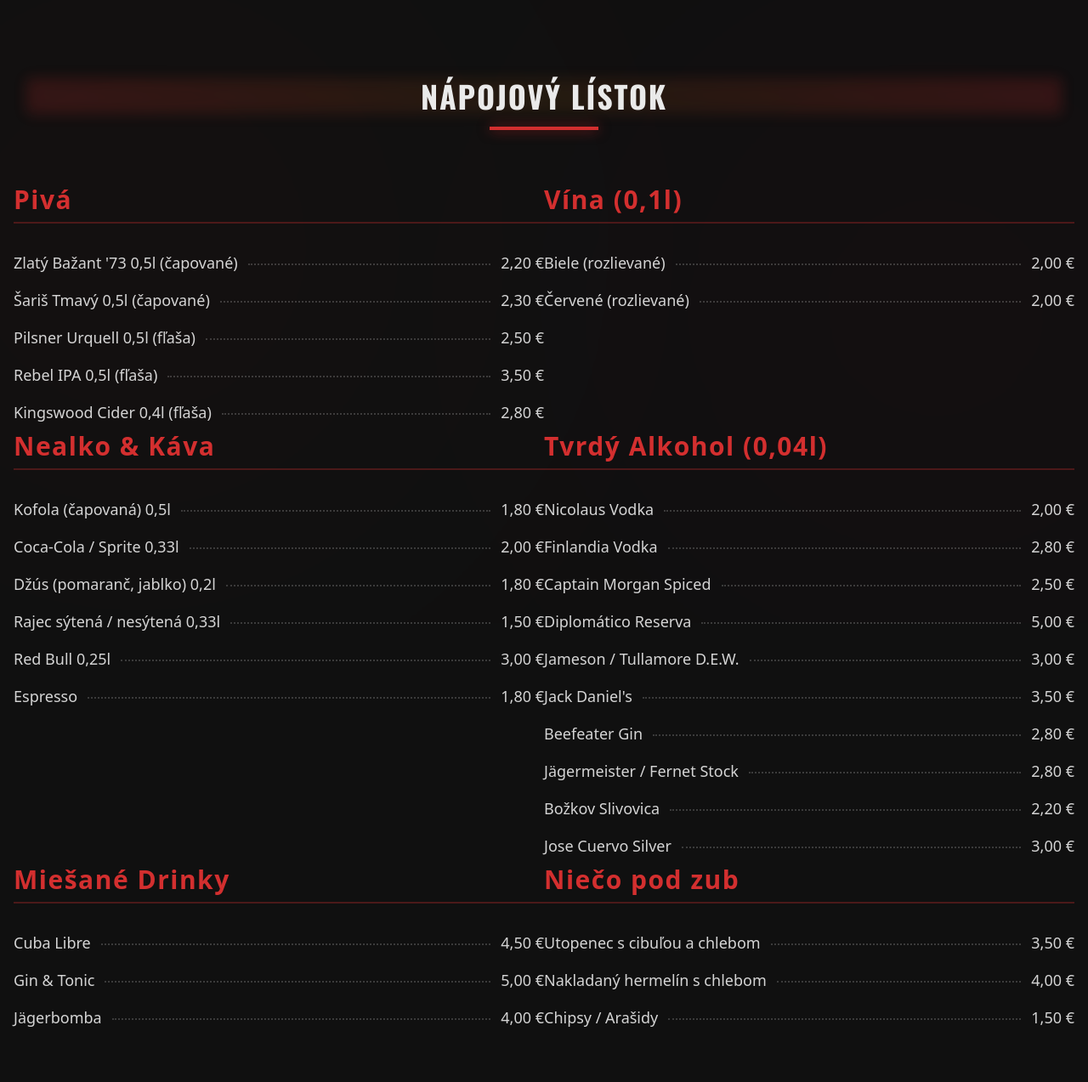
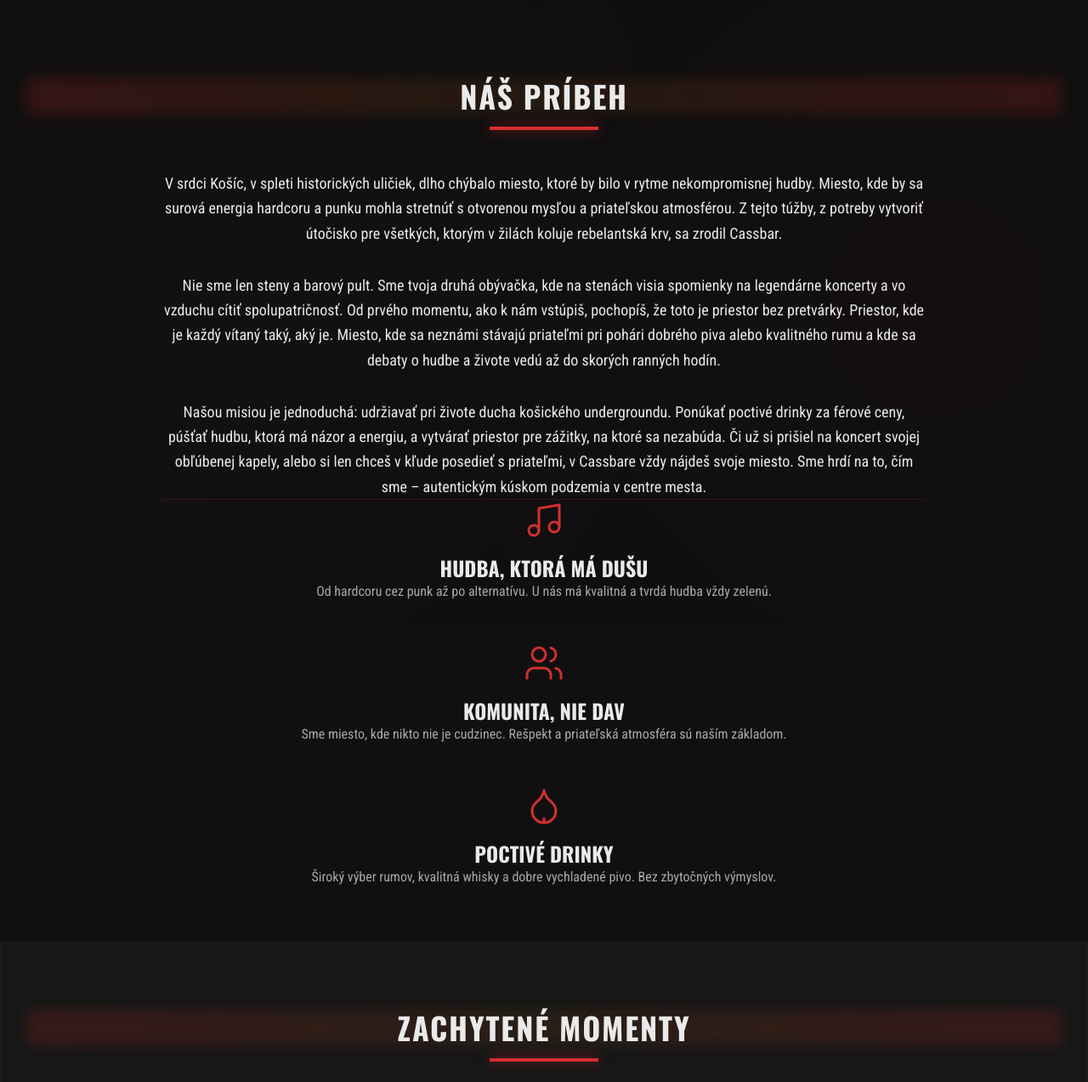
Before and after one commit to Matusbenco/Cassbar, a plain HTML site: page o-nas.html in a window 1280 px wide. Shown: the part 67-1340 px from the top of the page at 85% size. Drawn offline with nearby package versions, Linux system fonts and the light colour scheme.

Commit message:
Add files via upload

```diff
--- a/o-nas.html
+++ b/o-nas.html
@@ -3,11 +3,11 @@
 <head>
     <meta charset="utf-8" />
     <meta name="viewport" content="width=device-width, initial-scale=1" />
-    <title>Nápojový lístok | Cassbar Košice</title>
-    <meta name="description" content="Pozri si našu ponuku pív, rumov, drinkov a ďalších nápojov v Cassbare." />
+    <title>Náš príbeh | Cassbar Košice</title>
+    <meta name="description" content="Cassbar nie je len bar. Je to útočisko pre všetkých, ktorí hľadajú autentický priestor s dušou, kde vládne hardcore, punk a alternatívna hudba." />
     <link rel="stylesheet" href="https://cdn.jsdelivr.net/npm/swiper@11/swiper-bundle.min.css" />
     <link rel="stylesheet" href="https://cdn.jsdelivr.net/npm/glightbox/dist/css/glightbox.min.css" />
-    <link rel="stylesheet" href="style.css?v=FINAL" />
+    <link rel="stylesheet" href="style.css" />
 </head>
 <body class="antialiased">
 <div class="concert-lights-bg"></div>
@@ -17,13 +17,13 @@
             <a class="flex items-center space-x-2 hover-lift z-10" href="index.html"><span class="header-logo-font">CASSBAR</span></a>
             <div class="hidden md:flex items-center space-x-8">
                 <a class="text-cassbar-light hover:text-cassbar-accent transition-all duration-300 font-condensed font-bold tracking-wider text-sm relative group" href="index.html">DOMOV<span class="absolute -bottom-1 left-0 w-0 h-0.5 bg-cassbar-accent transition-all duration-300 group-hover:w-full pulse-glow"></span></a>
-                <a class="text-cassbar-light hover:text-cassbar-accent transition-all duration-300 font-condensed font-bold tracking-wider text-sm relative group" href="o-nas.html">O NÁS<span class="absolute -bottom-1 left-0 w-0 h-0.5 bg-cassbar-accent transition-all duration-300 group-hover:w-full pulse-glow"></span></a>
-                <a class="text-cassbar-light hover:text-cassbar-accent transition-all duration-300 font-condensed font-bold tracking-wider text-sm relative group" href="napojovy-listok.html">NÁPOJOVÝ LÍSTOK<span class="absolute -bottom-1 left-0 w-full h-0.5 bg-cassbar-accent pulse-glow"></span></a>
+                <a class="text-cassbar-light hover:text-cassbar-accent transition-all duration-300 font-condensed font-bold tracking-wider text-sm relative group" href="o-nas.html">O NÁS<span class="absolute -bottom-1 left-0 w-full h-0.5 bg-cassbar-accent pulse-glow"></span></a>
+                <a class="text-cassbar-light hover:text-cassbar-accent transition-all duration-300 font-condensed font-bold tracking-wider text-sm relative group" href="napojovy-listok.html">NÁPOJOVÝ LÍSTOK<span class="absolute -bottom-1 left-0 w-0 h-0.5 bg-cassbar-accent transition-all duration-300 group-hover:w-full pulse-glow"></span></a>
                 <a class="text-cassbar-light hover:text-cassbar-accent transition-all duration-300 font-condensed font-bold tracking-wider text-sm relative group" href="kontakt.html">KONTAKT<span class="absolute -bottom-1 left-0 w-0 h-0.5 bg-cassbar-accent transition-all duration-300 group-hover:w-full pulse-glow"></span></a>
             </div>
             <div class="md:hidden">
                 <button id="mobile-menu-button" class="inline-flex items-center justify-center whitespace-nowrap text-sm font-medium h-9 rounded-md px-3 text-cassbar-light hover:text-cassbar-accent">
-                    <svg xmlns="http://www.w3.org/2000/svg" width="24" height="24" viewBox="0 0 24 24" fill="none" stroke="currentColor" stroke-width="2" stroke-linecap="round" stroke-linejoin="round" class="lucide lucide-menu"><line x1="4" x2="20" y1="12" y2="12"></line><line x1="4" x2="20" y1="6" y2="6"></line><line x1="4" x2="20" y1="18" y2="18"></line></svg>
+                    <svg xmlns="http://www.w3.org/2000/svg" width="24" height="24" viewBox="0 0 24 24" fill="none" stroke="currentColor" stroke-width="2" stroke-linecap="round" stroke-linejoin="round"><line x1="4" x2="20" y1="12" y2="12"></line><line x1="4" x2="20" y1="6" y2="6"></line><line x1="4" x2="20" y1="18" y2="18"></line></svg>
                 </button>
             </div>
         </div>
@@ -38,70 +38,56 @@
 <main class="relative z-10 pt-24 pb-12">
     <section class="py-16">
         <div class="container mx-auto px-4">
-            <div class="text-center mb-16">
-                <h1 class="font-display text-4xl md:text-6xl text-cassbar-light mb-4 tracking-wider enhanced-glow">NÁPOJOVÝ LÍSTOK</h1>
+            <div class="text-center mb-12">
+                <h1 class="font-display text-4xl md:text-6xl text-cassbar-light mb-4 tracking-wider enhanced-glow">NÁŠ PRÍBEH</h1>
                 <div class="w-32 h-1 bg-cassbar-accent mx-auto pulse-glow"></div>
             </div>
-            <div class="grid md:grid-cols-2 gap-x-12 gap-y-16 max-w-5xl mx-auto">
-                <div class="menu-category">
-                    <h2 class="menu-category-title">Pivá</h2>
-                    <ul class="menu-list">
-                        <li><span>Zlatý Bažant '73 0,5l (čapované)</span><span class="menu-item-filler"></span><span>2,20 €</span></li>
-                        <li><span>Šariš Tmavý 0,5l (čapované)</span><span class="menu-item-filler"></span><span>2,30 €</span></li>
-                        <li><span>Pilsner Urquell 0,5l (fľaša)</span><span class="menu-item-filler"></span><span>2,50 €</span></li>
-                        <li><span>Rebel IPA 0,5l (fľaša)</span><span class="menu-item-filler"></span><span>3,50 €</span></li>
-                        <li><span>Kingswood Cider 0,4l (fľaša)</span><span class="menu-item-filler"></span><span>2,80 €</span></li>
-                    </ul>
+            <div class="max-w-4xl mx-auto">
+                <div class="font-condensed text-lg text-cassbar-light text-center leading-relaxed">
+                    <p class="mb-8">V srdci Košíc, v spleti historických uličiek, dlho chýbalo miesto, ktoré by bilo v rytme nekompromisnej hudby. Miesto, kde by sa surová energia hardcoru a punku mohla stretnúť s otvorenou mysľou a priateľskou atmosférou. Z tejto túžby, z potreby vytvoriť útočisko pre všetkých, ktorým v žilách koluje rebelantská krv, sa zrodil Cassbar.</p>
+                    <p class="mb-8">Nie sme len steny a barový pult. Sme tvoja druhá obývačka, kde na stenách visia spomienky na legendárne koncerty a vo vzduchu cítiť spolupatričnosť. Od prvého momentu, ako k nám vstúpiš, pochopíš, že toto je priestor bez pretvárky. Priestor, kde je každý vítaný taký, aký je. Miesto, kde sa neznámi stávajú priateľmi pri pohári dobrého piva alebo kvalitného rumu a kde sa debaty o hudbe a živote vedú až do skorých ranných hodín.</p>
+                    <p>Našou misiou je jednoduchá: udržiavať pri živote ducha košického undergroundu. Ponúkať poctivé drinky za férové ceny, púšťať hudbu, ktorá má názor a energiu, a vytvárať priestor pre zážitky, na ktoré sa nezabúda. Či už si prišiel na koncert svojej obľúbenej kapely, alebo si len chceš v kľude posedieť s priateľmi, v Cassbare vždy nájdeš svoje miesto. Sme hrdí na to, čím sme – autentickým kúskom podzemia v centre mesta.</p>
                 </div>
-                <div class="menu-category">
-                    <h2 class="menu-category-title">Vína (0,1l)</h2>
-                    <ul class="menu-list">
-                        <li><span>Biele (rozlievané)</span><span class="menu-item-filler"></span><span>2,00 €</span></li>
-                        <li><span>Červené (rozlievané)</span><span class="menu-item-filler"></span><span>2,00 €</span></li>
-                    </ul>
+                <hr class="border-cassbar-accent/20 my-16">
+                <div class="grid md:grid-cols-3 gap-12 text-center">
+                    <div>
+                        <svg xmlns="http://www.w3.org/2000/svg" width="24" height="24" viewBox="0 0 24 24" fill="none" stroke="currentColor" stroke-width="2" stroke-linecap="round" stroke-linejoin="round" class="feature-icon"><path d="M9 18V5l12-2v13"/><circle cx="6" cy="18" r="3"/><circle cx="18" cy="16" r="3"/></svg>
+                        <h3 class="font-display text-2xl text-cassbar-light mb-2">HUDBA, KTORÁ MÁ DUŠU</h3>
+                        <p class="font-condensed text-cassbar-light/70">Od hardcoru cez punk až po alternatívu. U nás má kvalitná a tvrdá hudba vždy zelenú.</p>
+                    </div>
+                    <div>
+                        <svg xmlns="http://www.w3.org/2000/svg" width="24" height="24" viewBox="0 0 24 24" fill="none" stroke="currentColor" stroke-width="2" stroke-linecap="round" stroke-linejoin="round" class="feature-icon"><path d="M16 21v-2a4 4 0 0 0-4-4H6a4 4 0 0 0-4 4v2"/><circle cx="9" cy="7" r="4"/><path d="M22 21v-2a4 4 0 0 0-3-3.87"/><path d="M16 3.13a4 4 0 0 1 0 7.75"/></svg>
+                        <h3 class="font-display text-2xl text-cassbar-light mb-2">KOMUNITA, NIE DAV</h3>
+                        <p class="font-condensed text-cassbar-light/70">Sme miesto, kde nikto nie je cudzinec. Rešpekt a priateľská atmosféra sú naším základom.</p>
+                    </div>
+                    <div>
+                        <svg xmlns="http://www.w3.org/2000/svg" width="24" height="24" viewBox="0 0 24 24" fill="none" stroke="currentColor" stroke-width="2" stroke-linecap="round" stroke-linejoin="round" class="feature-icon"><path d="M12 22a7 7 0 0 0 7-7c0-2-1-3.9-3-5.5s-3.5-4-4-6.5c-.5 2.5-2 4.9-4 6.5s-3 3.5-3 5.5a7 7 0 0 0 7 7z"/><path d="M12 22v-2.5"/></svg>
+                        <h3 class="font-display text-2xl text-cassbar-light mb-2">POCTIVÉ DRINKY</h3>
+                        <p class="font-condensed text-cassbar-light/70">Široký výber rumov, kvalitná whisky a dobre vychladené pivo. Bez zbytočných výmyslov.</p>
+                    </div>
                 </div>
-                <div class="menu-category">
-                    <h2 class="menu-category-title">Nealko & Káva</h2>
-                    <ul class="menu-list">
-                        <li><span>Kofola (čapovaná) 0,5l</span><span class="menu-item-filler"></span><span>1,80 €</span></li>
-                        <li><span>Coca-Cola / Sprite 0,33l</span><span class="menu-item-filler"></span><span>2,00 €</span></li>
-                        <li><span>Džús (pomaranč, jablko) 0,2l</span><span class="menu-item-filler"></span><span>1,80 €</span></li>
-                        <li><span>Rajec sýtená / nesýtená 0,33l</span><span class="menu-item-filler"></span><span>1,50 €</span></li>
-                        <li><span>Red Bull 0,25l</span><span class="menu-item-filler"></span><span>3,00 €</span></li>
-                        <li><span>Espresso</span><span class="menu-item-filler"></span><span>1,80 €</span></li>
-                    </ul>
+            </div>
+        </div>
+    </section>
+    <section class="py-20 relative z-10 content-backdrop">
+        <div class="container mx-auto px-4">
+            <div class="text-center mb-16">
+                <h2 class="font-display text-4xl md:text-6xl text-cassbar-light mb-4 tracking-wider enhanced-glow">ZACHYTENÉ MOMENTY</h2>
+                <div class="w-32 h-1 bg-cassbar-accent mx-auto mb-6 pulse-glow"></div>
+            </div>
+            <div class="swiper gallery-swiper">
+                <div class="swiper-wrapper">
+                    <div class="swiper-slide"><a href="casbar1.jpg" class="glightbox" data-gallery="cassbar-gallery"><img src="casbar1.jpg" alt="Pohľad na bar v Cassbare" class="gallery-item-img" /></a></div>
+                    <div class="swiper-slide"><a href="casbar2.jpg" class="glightbox" data-gallery="cassbar-gallery"><img src="casbar2.jpg" alt="Priestory na sedenie v Cassbare" class="gallery-item-img" /></a></div>
+                    <div class="swiper-slide"><a href="casbar3.jpg" class="glightbox" data-gallery="cassbar-gallery"><img src="casbar3.jpg" alt="Stena s plagátmi kapiel" class="gallery-item-img" /></a></div>
+                    <div class="swiper-slide"><a href="casbar4.jpg" class="glightbox" data-gallery="cassbar-gallery"><img src="casbar4.jpg" alt="Výzdoba a atmosféra podniku" class="gallery-item-img" /></a></div>
+                    <div class="swiper-slide"><a href="casbar5.jpg" class="glightbox" data-gallery="cassbar-gallery"><img src="casbar5.jpg" alt="Detail interiéru Cassbaru" class="gallery-item-img" /></a></div>
+                    <div class="swiper-slide"><a href="casbar6.jpg" class="glightbox" data-gallery="cassbar-gallery"><img src="casbar6.jpg" alt="Miesto na posedenie s priateľmi" class="gallery-item-img" /></a></div>
+                    <div class="swiper-slide"><a href="casbar7.jpg" class="glightbox" data-gallery="cassbar-gallery"><img src="casbar7.jpg" alt="Stena slávy s podpismi" class="gallery-item-img" /></a></div>
+                    <div class="swiper-slide"><a href="casbar8.jpg" class="glightbox" data-gallery="cassbar-gallery"><img src="casbar8.jpg" alt="Pohľad do priestoru Cassbaru" class="gallery-item-img" /></a></div>
                 </div>
-                <div class="menu-category">
-                    <h2 class="menu-category-title">Tvrdý Alkohol (0,04l)</h2>
-                    <ul class="menu-list">
-                        <li><span>Nicolaus Vodka</span><span class="menu-item-filler"></span><span>2,00 €</span></li>
-                        <li><span>Finlandia Vodka</span><span class="menu-item-filler"></span><span>2,80 €</span></li>
-                        <li><span>Captain Morgan Spiced</span><span class="menu-item-filler"></span><span>2,50 €</span></li>
-                        <li><span>Diplomático Reserva</span><span class="menu-item-filler"></span><span>5,00 €</span></li>
-                        <li><span>Jameson / Tullamore D.E.W.</span><span class="menu-item-filler"></span><span>3,00 €</span></li>
-                        <li><span>Jack Daniel's</span><span class="menu-item-filler"></span><span>3,50 €</span></li>
-                        <li><span>Beefeater Gin</span><span class="menu-item-filler"></span><span>2,80 €</span></li>
-                        <li><span>Jägermeister / Fernet Stock</span><span class="menu-item-filler"></span><span>2,80 €</span></li>
-                        <li><span>Božkov Slivovica</span><span class="menu-item-filler"></span><span>2,20 €</span></li>
-                        <li><span>Jose Cuervo Silver</span><span class="menu-item-filler"></span><span>3,00 €</span></li>
-                    </ul>
-                </div>
-                <div class="menu-category">
-                    <h2 class="menu-category-title">Miešané Drinky</h2>
-                    <ul class="menu-list">
-                        <li><span>Cuba Libre</span><span class="menu-item-filler"></span><span>4,50 €</span></li>
-                        <li><span>Gin & Tonic</span><span class="menu-item-filler"></span><span>5,00 €</span></li>
-                        <li><span>Jägerbomba</span><span class="menu-item-filler"></span><span>4,00 €</span></li>
-                    </ul>
-                </div>
-                <div class="menu-category">
-                    <h2 class="menu-category-title">Niečo pod zub</h2>
-                    <ul class="menu-list">
-                        <li><span>Utopenec s cibuľou a chlebom</span><span class="menu-item-filler"></span><span>3,50 €</span></li>
-                        <li><span>Nakladaný hermelín s chlebom</span><span class="menu-item-filler"></span><span>4,00 €</span></li>
-                        <li><span>Chipsy / Arašidy</span><span class="menu-item-filler"></span><span>1,50 €</span></li>
-                    </ul>
-                </div>
+                <div class="swiper-button-next"></div>
+                <div class="swiper-button-prev"></div>
             </div>
         </div>
     </section>
```
